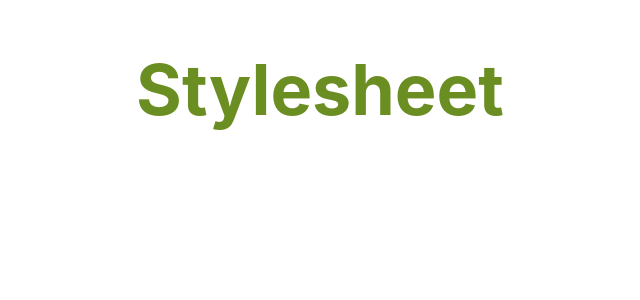
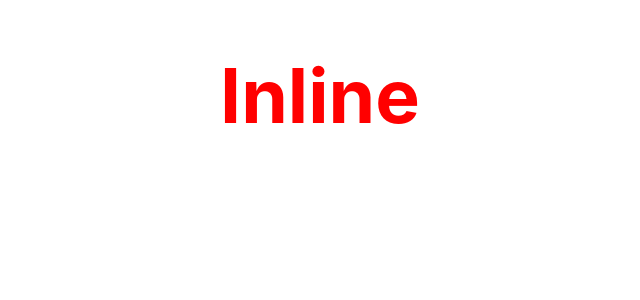
Before and after one commit to masalvaishali/React-Practice, a React (Create React App) app: page / in a window 1280 px wide. Shown: the top 300 px of the page, without its empty margins (320-960 px from the left). Built offline with nearby package versions, Linux system fonts and the light colour scheme.

Commit message:
add Inline.js css inline astyle

```diff
--- a/src/App.js
+++ b/src/App.js
@@ -1,5 +1,6 @@
 import "./App.css";
-import Stylesheet from "./comopent/Stylesheet";
+import Inline from "./comopent/Inline";
+// import Stylesheet from "./comopent/Stylesheet";
 // import NameList from "./comopent/NameList";
 // import ParentComponent from "./comopent/ParentComponent";
 // import UserGreeting from "./comopent/UserGreeting";
@@ -14,7 +15,8 @@ import Stylesheet from "./comopent/Stylesheet";
 function App() {
   return (
     <div className="App">
-      <Stylesheet  primary={true}/>
+      <Inline />
+      {/* <Stylesheet  primary={true}/> */}
       {/* <NameList/> */}
       {/* <UserGreeting/> */}
       {/* <ParentComponent/> */}
--- /dev/null
+++ b/src/comopent/Inline.js
@@ -0,0 +1,16 @@
+import React from 'react'
+
+const heading = {
+    fontSize: '75px',
+    color:'red'
+}
+
+function Inline() {
+  return (
+    <div>
+       <h1 style={heading}>Inline </h1>
+       </div>
+  )
+}
+
+export default Inline
```
